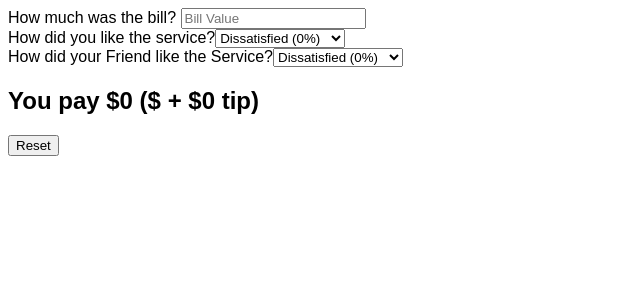
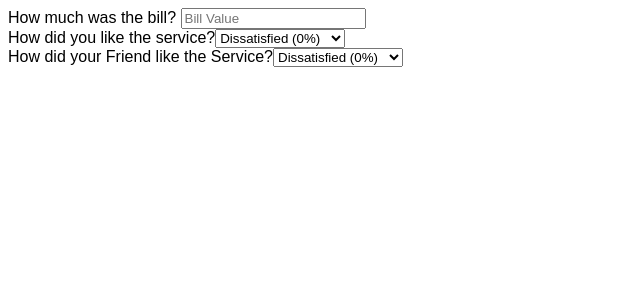
Before and after one commit to ranthamGOD/Tip-Calculator, a React (Create React App) app: page / in a window 1280 px wide. Shown: the top 300 px of the page, without its empty margins (0-640 px from the left). Built offline with nearby package versions, Linux system fonts and the light colour scheme.

Commit message:
completed tip calculator

```diff
--- a/src/App.js
+++ b/src/App.js
@@ -33,9 +33,12 @@ function TipCalculator() {
         How did your Friend like the Service?
       </SelectPercentage>
 
-      <Output bill={bill} tip={tip} />
-
-      <Reset onReset={handleReset} />
+      {bill > 0 && (
+        <>
+          <Output bill={bill} tip={tip} />
+          <Reset onReset={handleReset} />
+        </>
+      )}
     </div>
   );
 }
```
